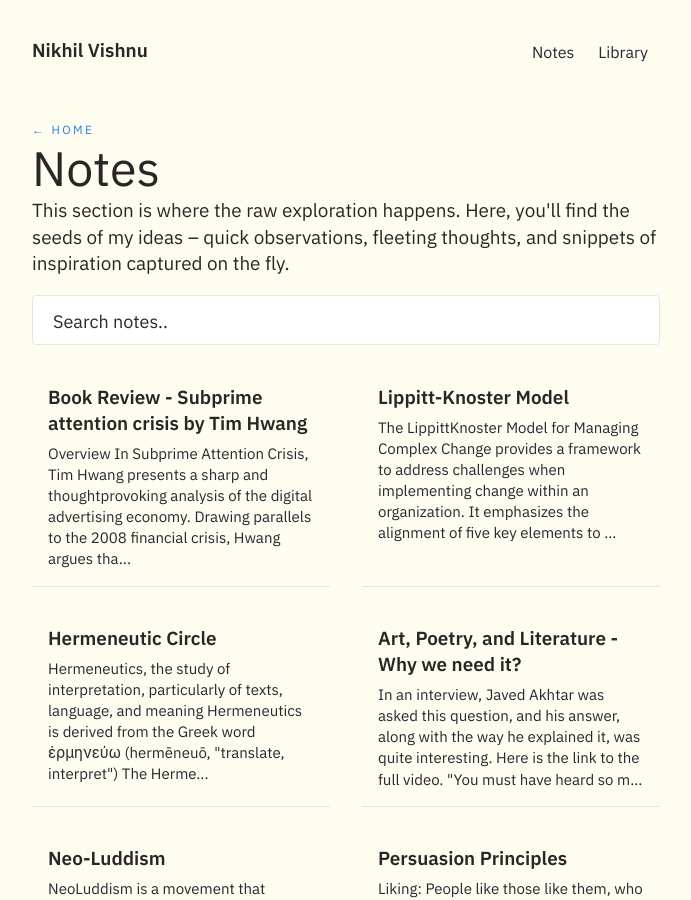
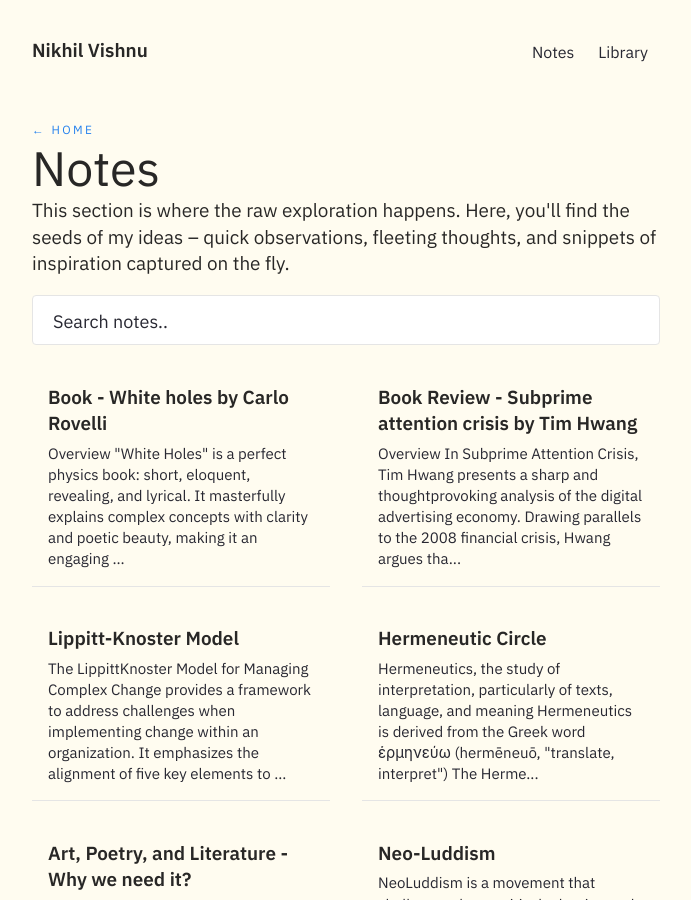
Before and after one commit to nikhilvishnu/nikhilvishnu.github.io, a Jekyll site: the page built from pages/notes.md, in a window 1280 px wide and 900 px high. Shown: the whole window, without its empty margins (294-985 px from the left). Built offline with Jekyll 4.4.1, drawn with Linux system fonts in a browser that asks for light colours; comment, search, counter and statistics services are not loaded; part of the change alters nothing that is shown.

Commit message:
added white holes

```diff
--- /dev/null
+++ b/_notes/Public/Book - White holes by Carlo Rovelli.md
@@ -0,0 +1,54 @@
+---
+title: Book - White holes by Carlo Rovelli
+feed: show
+date: 08-1-2025
+---
+
+## Overview
+
+**"White Holes"** is a perfect physics book: short, eloquent, revealing, and lyrical. It masterfully explains complex concepts with clarity and poetic beauty, making it an engaging read for anyone curious about the mysteries of the universe.
+
+## Notes
+
+### Black Holes Formation and Star Lifecycle
+- **Black holes** are formed when stars finish burning their fuel.
+- **Stars** are primarily composed of hydrogen. During their lifecycle:
+  - Hydrogen is transformed into helium through nuclear fusion, generating immense heat.
+  - This heat produces pressure that counterbalances the star's gravitational weight, preventing collapse.
+  - Stars can burn and maintain this equilibrium for billions of years.
+- When all the hydrogen is consumed:
+  - The star can no longer produce pressure to counterbalance its weight.
+  - The star cools down, and gravity causes it to collapse under its own weight.
+  - For large stars, this collapse is so intense that nothing stops the star from shrinking to a singularity, forming a **black hole**.
+
+### Time and Black Holes
+- **Time perception around black holes**:
+  - Time slows dramatically near the horizon of a black hole for distant observers.
+  - A metaphor from a book illustrates this:
+    - Imagine you are traveling far from home, writing a letter daily to your family.
+    - Initially, your family receives the letters promptly as the distance is short.
+    - As distance increases, letters take longer to arrive. To your family, it seems like your journey is slowing, though you continue writing at the same pace.
+  - Similarly, from an observer's perspective, time near a black hole's horizon appears to slow, while it remains continuous for those crossing the horizon.
+
+### The Structure of a Black Hole
+- A **black hole** can be visualized as a funnel:
+  - The funnel's length depends on the black hole's age.
+  - At the end of the funnel is the star that continues to collapse.
+  - As the star collapses further:
+    - The funnel narrows in width.
+    - Upon reaching the quantum zone, the funnel stops lengthening and narrowing.
+    - The collapse then **bounces**, shortening and widening the funnel.
+
+### White Holes and the Big Bang Theory
+- A **white hole** is a theoretical construct where time is reversed relative to a black hole.
+- The **Big Bang Theory** could be explained as a large cosmic rebound, potentially akin to a white hole.
+
+### Heat, Irreversibility, and Memory
+- **Heat** is a marker of irreversibility.
+- It is heat that distinguishes the past from the future, driving the arrow of time.
+- The **initial disequilibrium of the past**:
+  - This disequilibrium is why the present contains traces of the past.
+  - If a system reaches complete equilibrium, there are no more traces, no memory, and nothing to distinguish the past from the future.
+
+
+.
--- a/pages/Library.md
+++ b/pages/Library.md
@@ -7,7 +7,7 @@ format: list
 ---
 
 ## 2025
-- **White Holes** by  Carlo Rovelli
+- [[Book - White holes by Carlo Rovelli]]
 
 ## 2024
 
```
